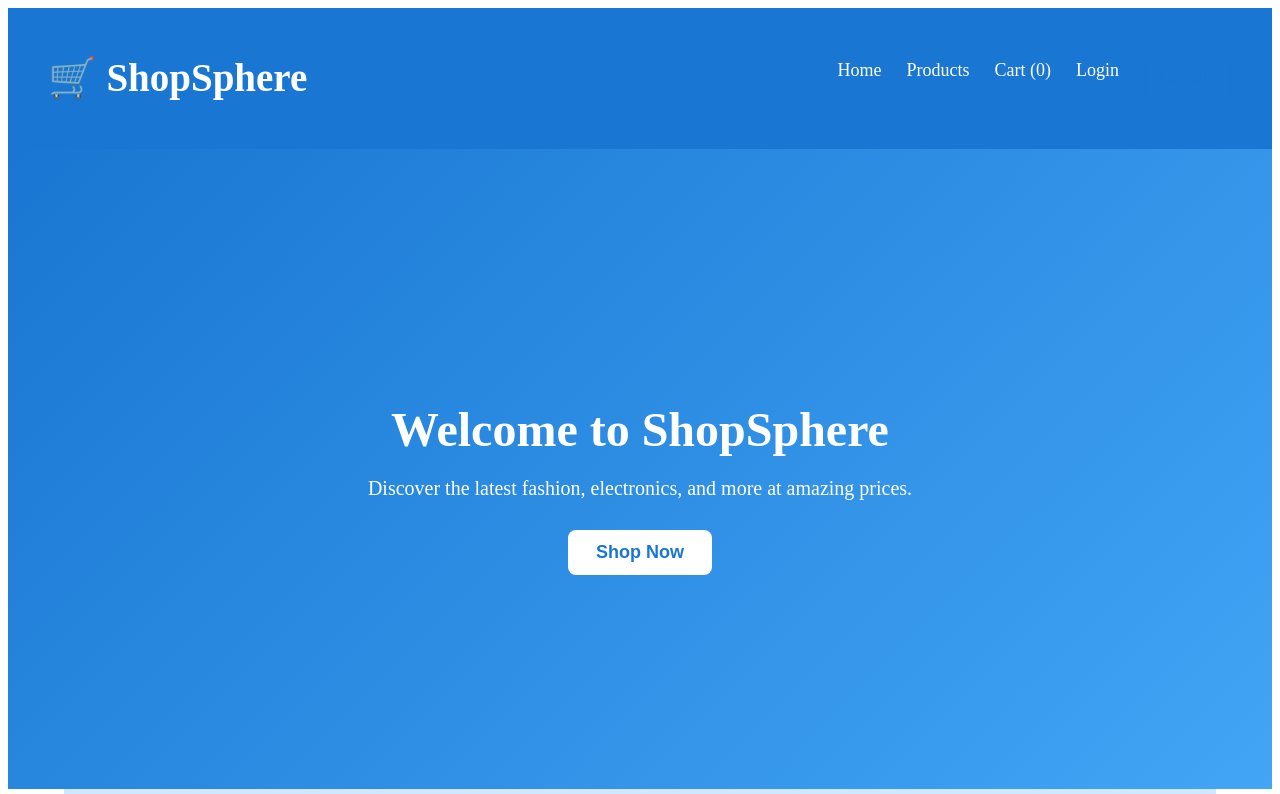
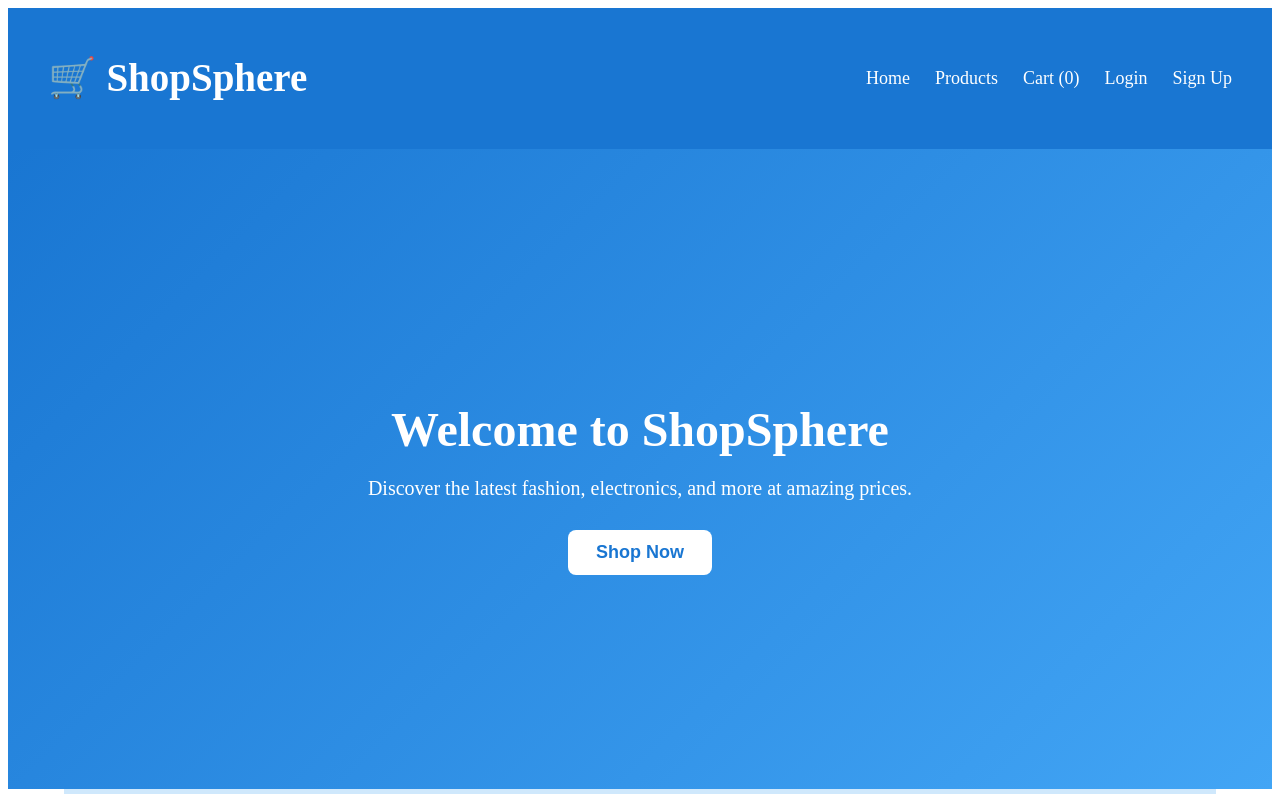
Before and after one commit to Karantri92/ShopSphere, a React (Vite) app in the folder client/: page / in a window 1280 px wide. Shown: the top 794 px of the page. Built offline with nearby package versions, Linux system fonts and the light colour scheme; no server answers.

Commit message:
Add signup and improve navbar authentication

```diff
--- a/client/src/Components/Navbar.jsx
+++ b/client/src/Components/Navbar.jsx
@@ -1,19 +1,28 @@
-import { Link } from "react-router-dom";
+import { Link, useNavigate, useLocation } from "react-router-dom";
 import { useSelector } from "react-redux";
-import { useNavigate } from "react-router-dom";
 import Button from "@mui/material/Button";
 
 import "../styles/Navbar.css";
 
-
 function Navbar() {
   const navigate = useNavigate();
+  const location = useLocation();
+
   const cartItems = useSelector((state) => state.cart.items);
 
   const cartCount = cartItems.reduce(
     (total, item) => total + item.quantity,
     0
   );
+
+  // Check whether user is logged in
+  const token = localStorage.getItem("token");
+
+  const handleLogout = () => {
+    localStorage.removeItem("token");
+    localStorage.removeItem("user");
+    navigate("/login");
+  };
 
   return (
     <nav className="navbar">
@@ -23,6 +32,7 @@
       </div>
 
       <div className="nav-links">
+
         <Link to="/">Home</Link>
 
         <Link to="/products">Products</Link>
@@ -31,17 +41,20 @@
           Cart ({cartCount})
         </Link>
 
+        {!token ? (
+          <>
             <Link to="/login">Login</Link>
+            <Link to="/register">Sign Up</Link>
+          </>
+        ) : (
           <Button
             variant="outlined"
-          onClick={() => {
-            localStorage.removeItem("token");
-            localStorage.removeItem("user");
-            navigate("/login");
-          }}
+            onClick={handleLogout}
           >
             Logout
           </Button>
+        )}
+
       </div>
 
     </nav>
```
Lines whose indentation alone changed are shown as unchanged.
